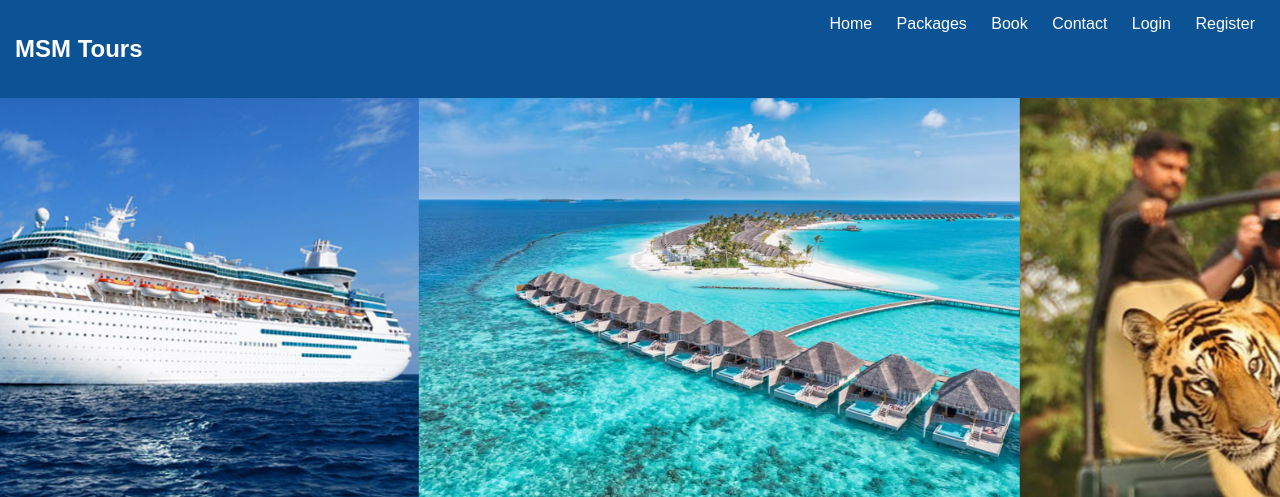
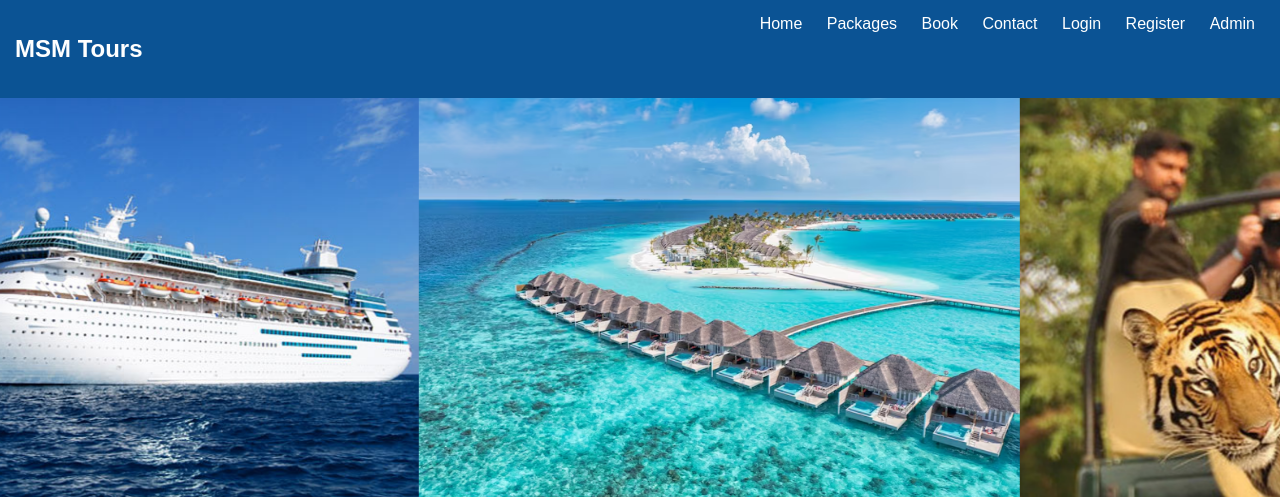
Before and after one commit to Michelle3212/MSM-Tours-Travels, a Flask app: page / in a window 1280 px wide. Shown: the top 497 px of the page. Run offline with Flask 3, Linux system fonts and the light colour scheme; data that the repository does not hold is empty.

Commit message:
Updated backend with search and admin

```diff
--- a/templates/index.html
+++ b/templates/index.html
@@ -26,8 +26,12 @@
 <a href="/register">Register</a>
 {% endif %}
 
+<!-- ALWAYS SHOW ADMIN LOGIN -->
+<a href="/admin-login">Admin</a>
+
+<!-- SHOW DASHBOARD ONLY AFTER LOGIN -->
 {% if session.get("admin") %}
-<a href="/dashboard">Admin Dashboard</a>
+<a href="/dashboard">Dashboard</a>
 {% endif %}
 
 </div>
```
